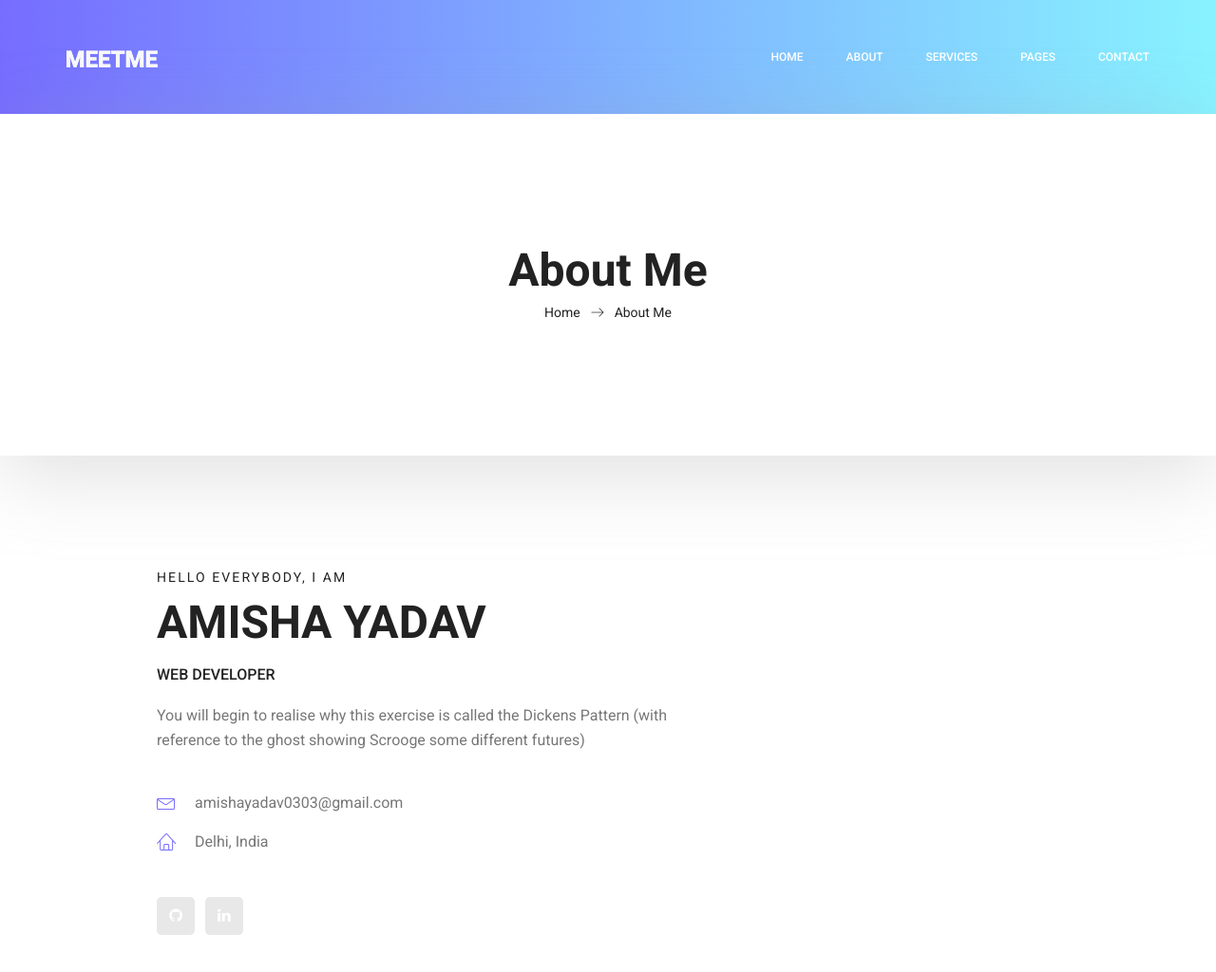
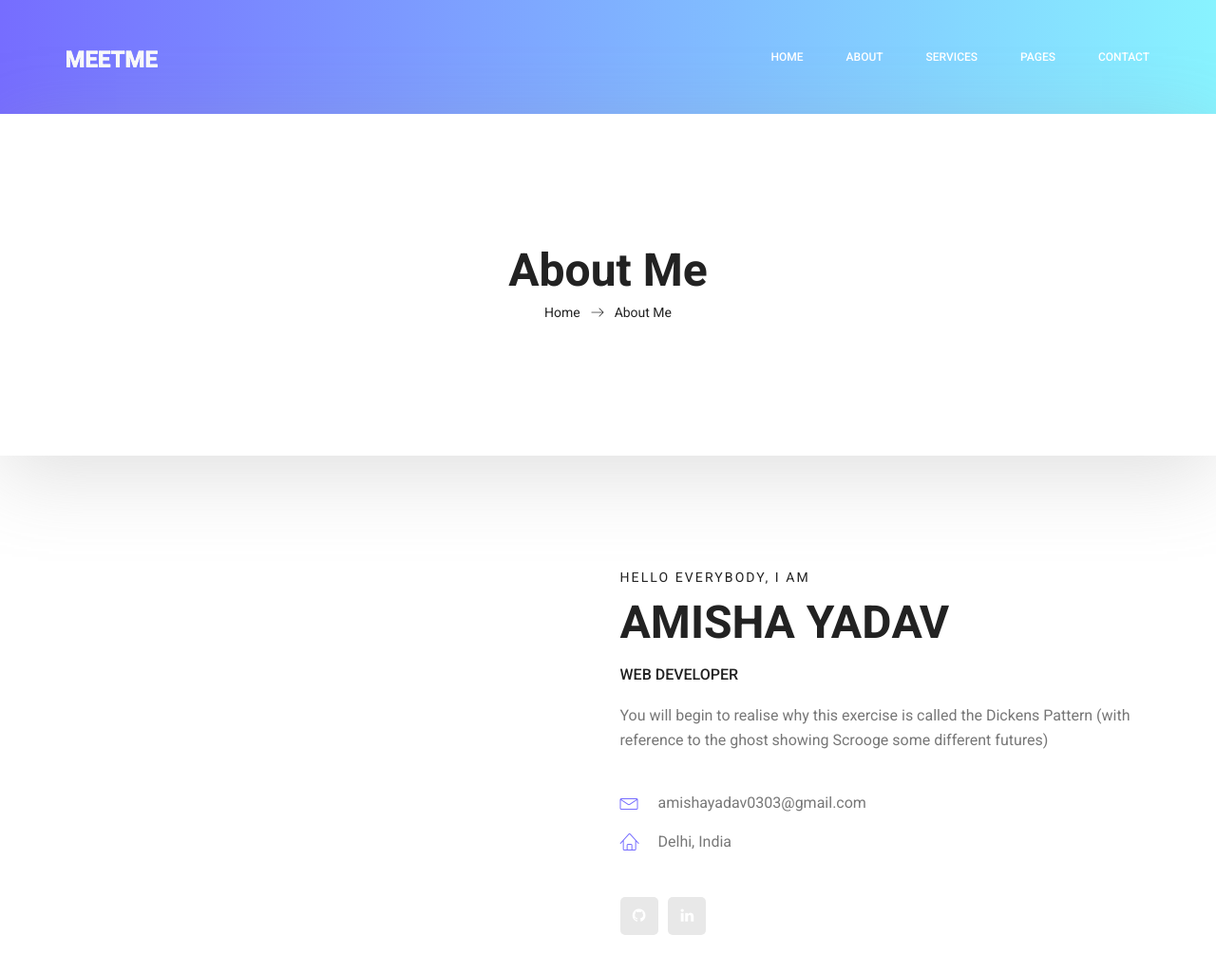
Before and after one commit to Amisha-Yadav/portfolio, a plain HTML site: page about-us.html in a window 1280 px wide. Shown: the top 1024 px of the page at 95% size. Drawn offline with Linux system fonts and the light colour scheme.

Commit message:
Add files via upload

```diff
--- a/about-us.html
+++ b/about-us.html
@@ -79,6 +79,8 @@
            	<div class="container">
            		<div class="profile_inner p_120">
 					<div class="row">
+						<div class="col-lg-5">
+						</div>
 						<div class="col-lg-7">
 							<div class="personal_text">
 								<h6>Hello Everybody, i am</h6>
```
Also changed, not shown: index.html (+2 -0 lines).
